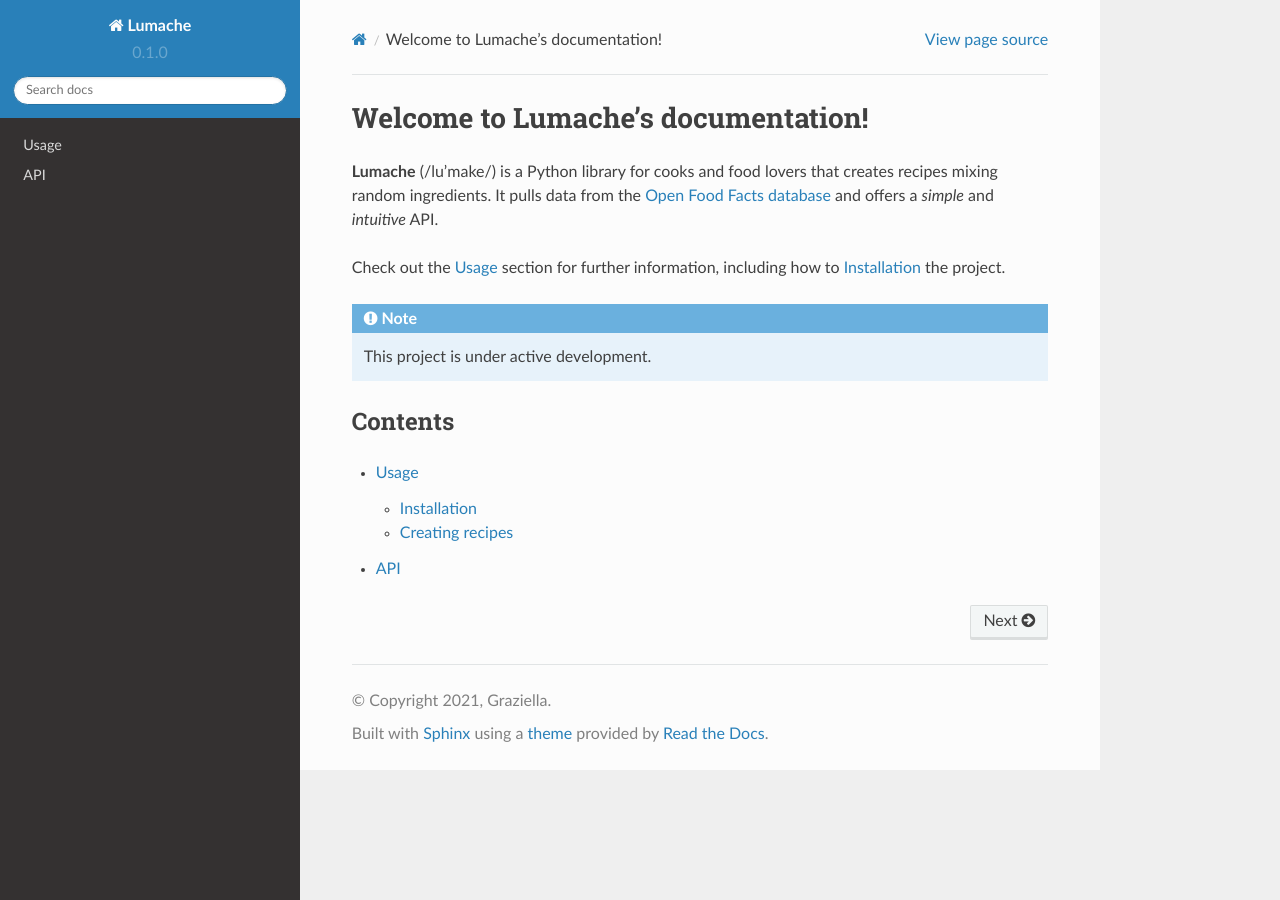
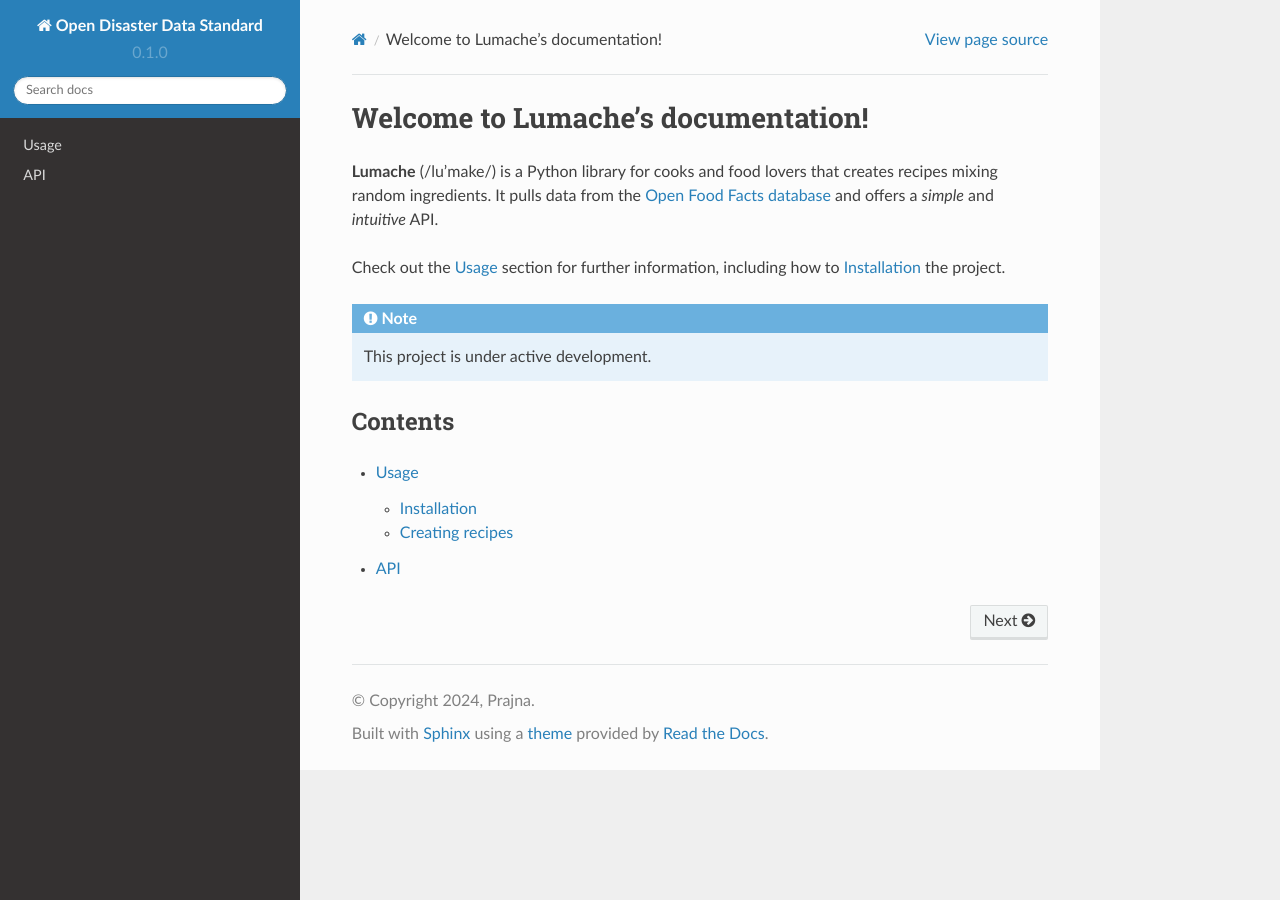
Before and after one commit to Prajna1999/ODDS, a Sphinx documentation site: the page built from docs/source/index.rst, in a window 1280 px wide. Built offline with Sphinx 7.4.7 and the Read the Docs theme 2.0.0, drawn with Linux system fonts in a browser that asks for light colours.

Commit message:
Initial Commit

```diff
--- a/docs/source/conf.py
+++ b/docs/source/conf.py
@@ -2,9 +2,9 @@
 
 # -- Project information
 
-project = 'Lumache'
-copyright = '2021, Graziella'
-author = 'Graziella'
+project = 'Open Disaster Data Standard'
+copyright = '2024, Prajna'
+author = 'Prajna'
 
 release = '0.1'
 version = '0.1.0'
--- a/pyproject.toml
+++ b/pyproject.toml
@@ -3,6 +3,6 @@
 build-backend = "flit_core.buildapi"
 
 [project]
-name = "lumache"
-authors = [{name = "Graziella", email = "graziella@lumache"}]
+name = "Open Disaster Data Standard"
+authors = [{name = "Prajna", email = "prajna@civicdatalab.in"}]
 dynamic = ["version", "description"]
```
Also changed, not shown: .readthedocs.yaml.
